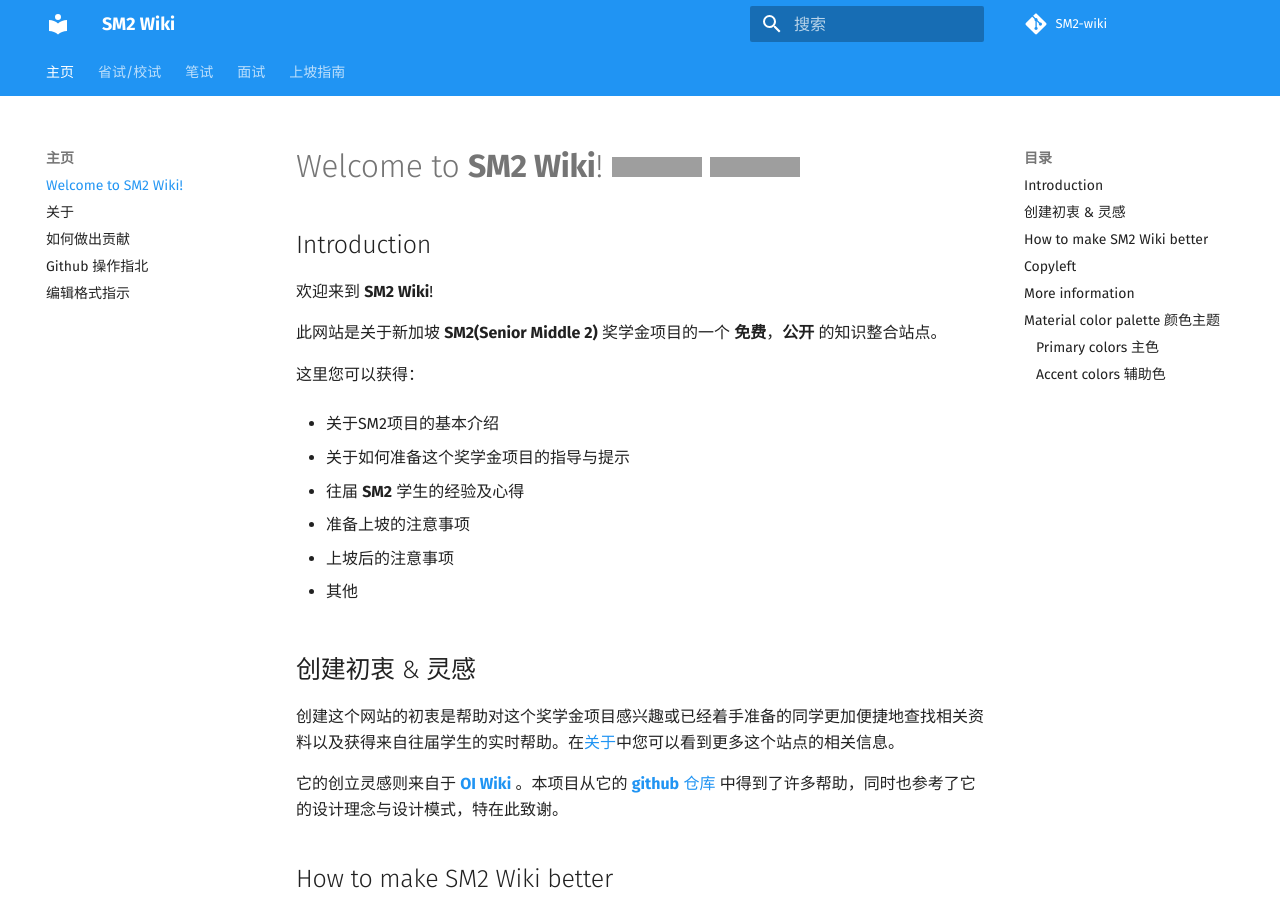
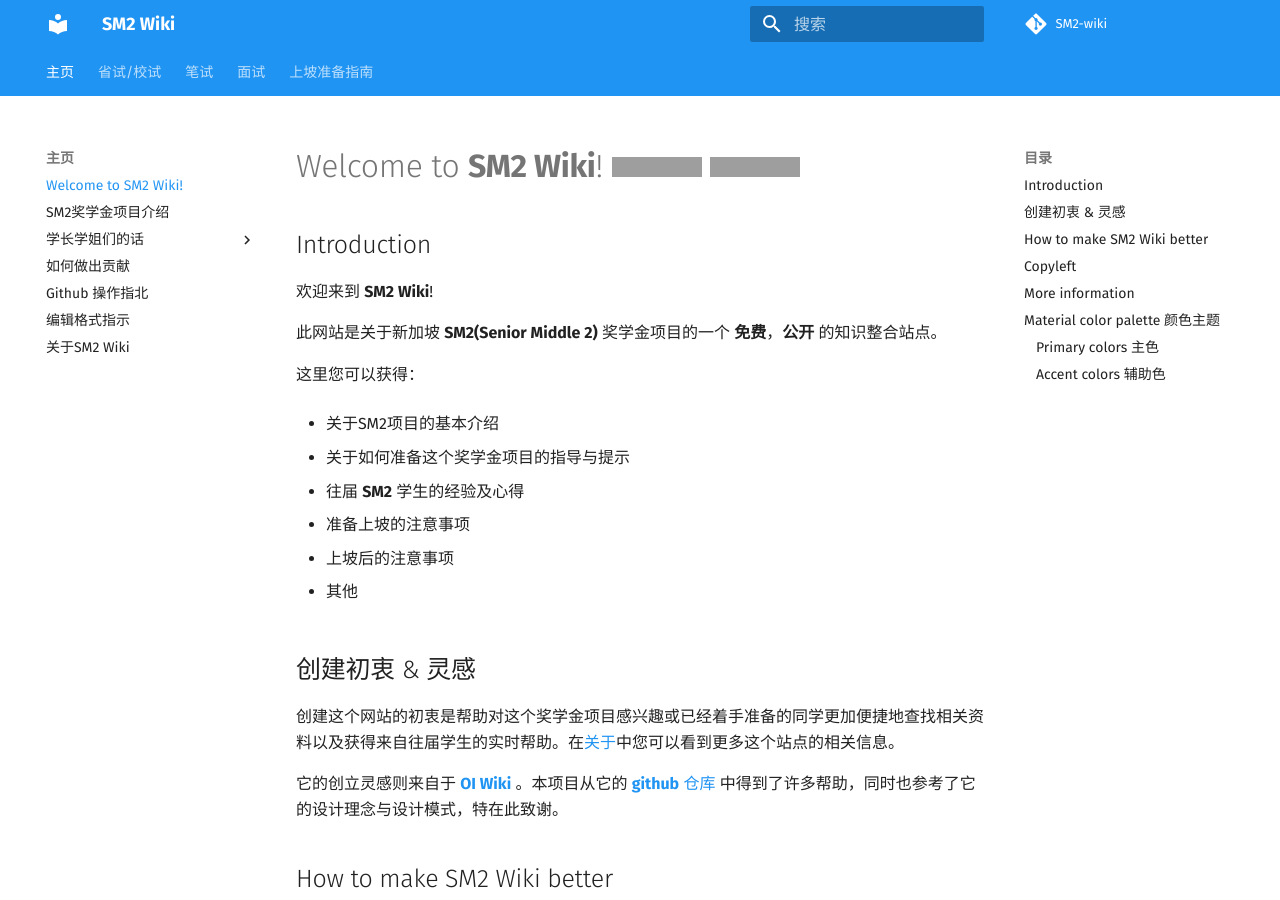
Before and after one commit to SM2-wiki/SM2-wiki, an MkDocs documentation site: the page built from docs/index.md, in a window 1280 px wide and 900 px high. Built offline with MkDocs 1.6.1 and Material for MkDocs 9.7.7, drawn with Linux system fonts in a browser that asks for light colours; comment, search, counter and statistics services are not loaded; part of the change alters nothing that is shown; grey boxes are pictures that could not be loaded.

```diff
--- a/mkdocs.yml
+++ b/mkdocs.yml
@@ -18,10 +18,14 @@ nav:
 
    - 主页:
       - Welcome to SM2 Wiki!: index.md
-      - 关于: intro/about.md
+      - SM2奖学金项目介绍: intro/sm2.md
+      - 学长学姐们的话:
+        - Batch 23: intro/exp/batch23.md
+        - Batch 22: intro/exp/batch22.md
       - 如何做出贡献: intro/htc.md
       - Github 操作指北: intro/git_ins.md
       - 编辑格式指示: intro/edit_ins.md
+      - 关于SM2 Wiki: intro/about.md
    - 省试/校试:
       - 简介: pro_school_test/index.md
       - 省试:
@@ -44,10 +48,13 @@ nav:
       - 简介: interview/index.md
       - 如何准备: interview/prepare.md
       - 注意事项: interview/notice.md
-   - 上坡指南:
+   - 上坡准备指南:
       - 简介: guide/index.md
       - 物品清单: guide/list.md
-      - 预科生活预览: guide/preview.md
+      - 预科生活预览:
+        - NUS|新加坡国立大学: guide/preview/nus.md
+        - NTU|南洋理工大学: guide/preview/ntu.md
+        - SUTD|新加坡科学与设计大学: guide/preview/sutd.md
 
 theme:
   name: 'material'
```
